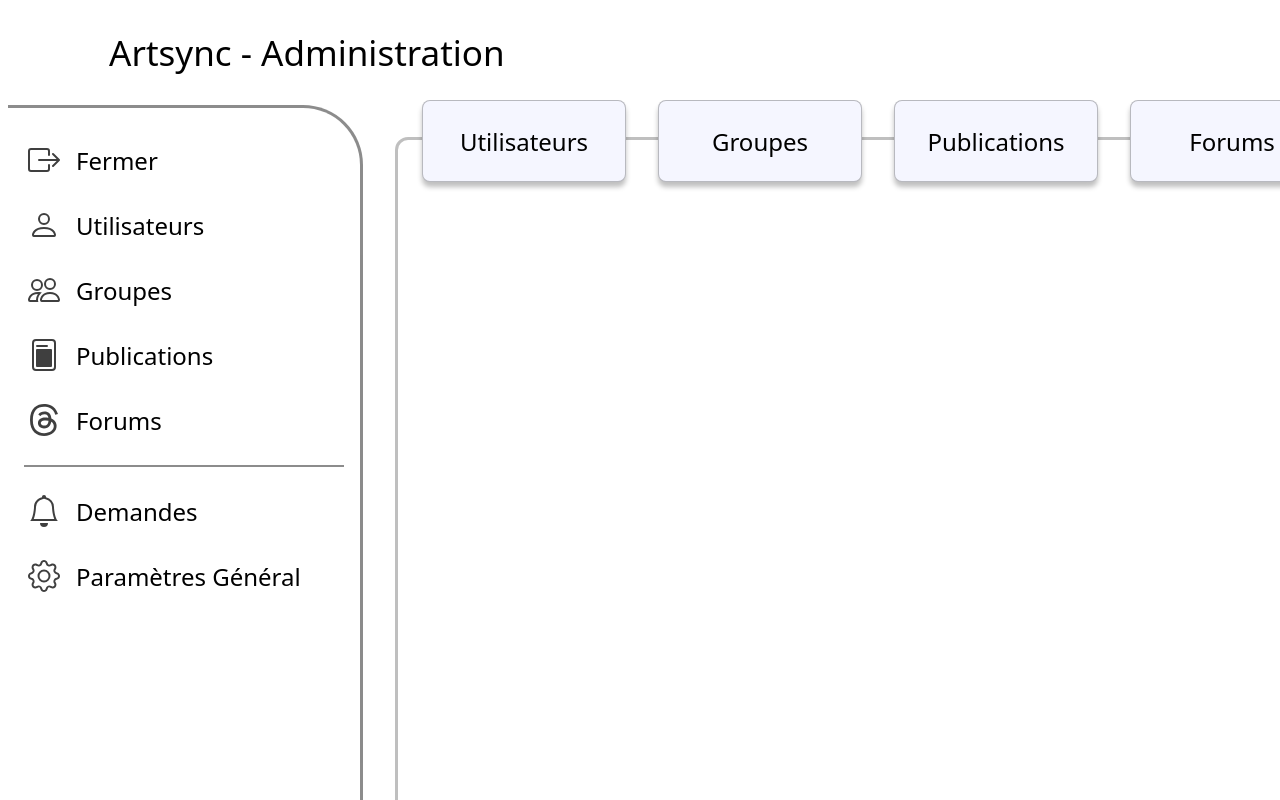
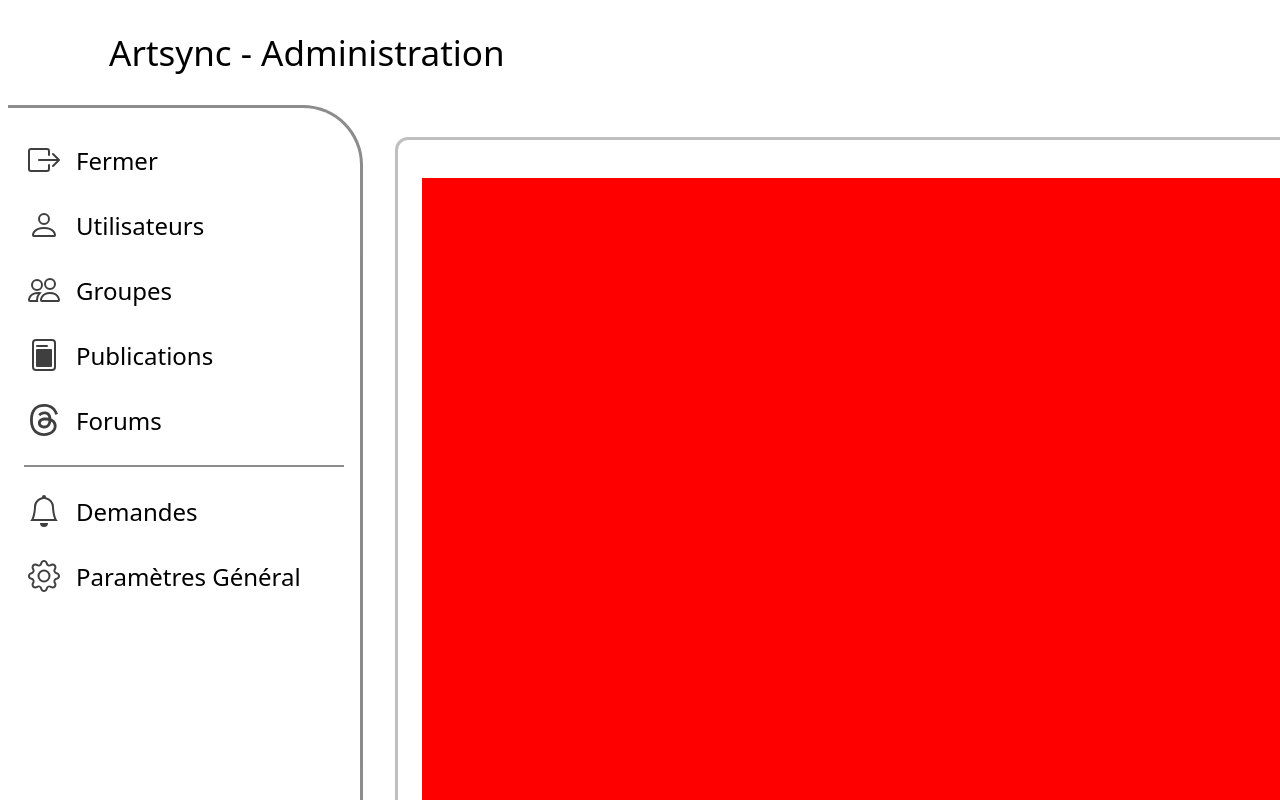
Before and after one commit to Jxddiss/ArtSync, an Angular app in the folder artsync-client/: page / in a window 1280 px wide. Shown: the top 800 px of the page. Built offline with nearby package versions, Linux system fonts and the light colour scheme.

Commit message:
Ajout du composant specifique

```diff
--- a/artsync-client/src/app/app.component.html
+++ b/artsync-client/src/app/app.component.html
@@ -1,5 +1,5 @@
 <h2 id="title">{{title}}</h2>
 <div class="content-holder">
     <app-options></app-options>
-    <app-general-view></app-general-view>
+    <app-specific-view></app-specific-view>
 </div>
--- a/artsync-client/src/app/app.module.ts
+++ b/artsync-client/src/app/app.module.ts
@@ -5,12 +5,14 @@ import { AppRoutingModule } from './app-routing.module';
 import { AppComponent } from './app.component';
 import { OptionsComponent } from './options/options.component';
 import { GeneralViewComponent } from './general-view/general-view.component';
+import { SpecificViewComponent } from './specific-view/specific-view.component';
 
 @NgModule({
   declarations: [
     AppComponent,
     OptionsComponent,
-    GeneralViewComponent
+    GeneralViewComponent,
+    SpecificViewComponent
   ],
   imports: [
     BrowserModule,
--- /dev/null
+++ b/artsync-client/src/app/specific-view/specific-view.component.css
@@ -0,0 +1,17 @@
+.specific-view{
+    position: relative;
+    display: flex;
+    flex-direction: column;
+    align-items: center;
+    margin-top: 2rem;
+    height: 50rem;
+    width: 75vw;
+    border-radius: 13px;
+    border: 3px solid rgb(0,0,0,0.25);
+}
+.specific-content{
+    margin-top: 4%;
+    height: 90%;
+    width: 95%;
+    background-color: red;
+}
--- /dev/null
+++ b/artsync-client/src/app/specific-view/specific-view.component.html
@@ -0,0 +1,5 @@
+<div class="specific-view">
+    <div class="specific-content">
+        <!--ICI on va mettre un routing plus tard au lieu des components straight-->
+    </div>
+</div>
```
Also changed, not shown: artsync-client/src/app/specific-view/specific-view.component.ts (added, +10 -0 lines), 1 other file (tests, documents, lock files or other folders).
